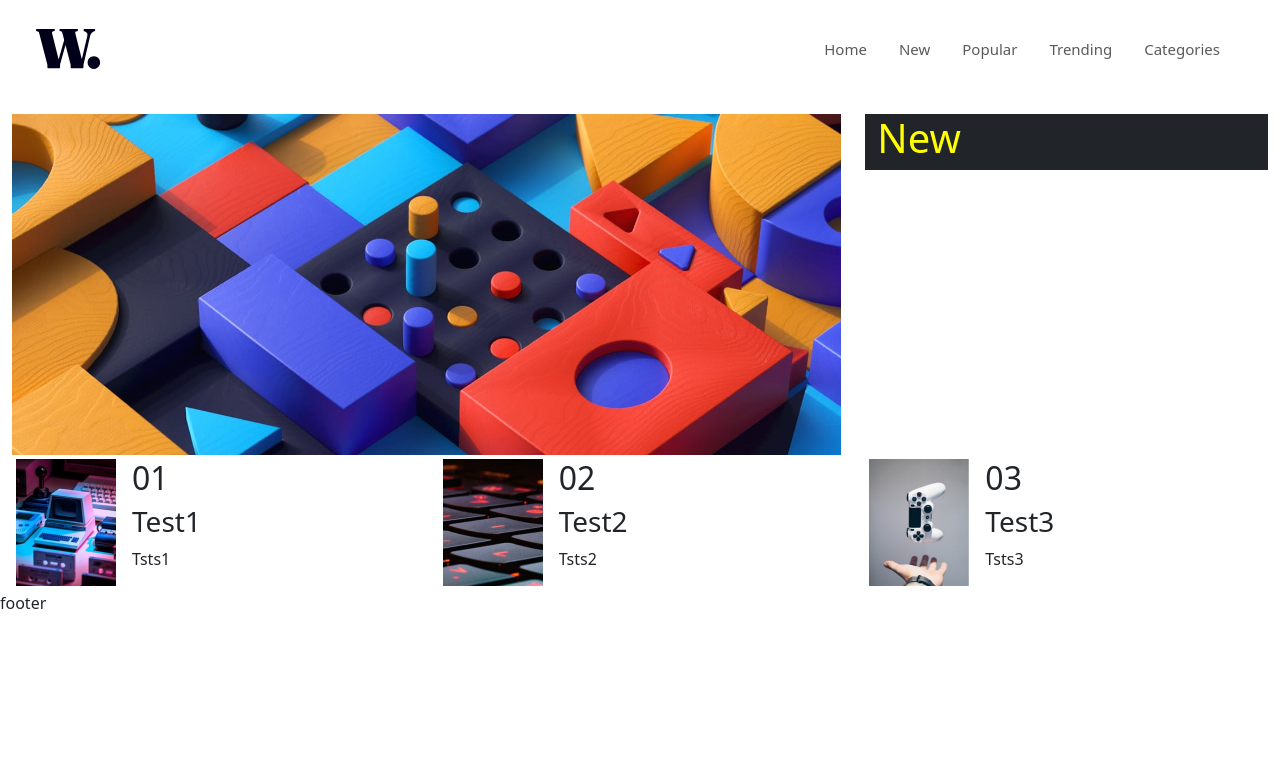
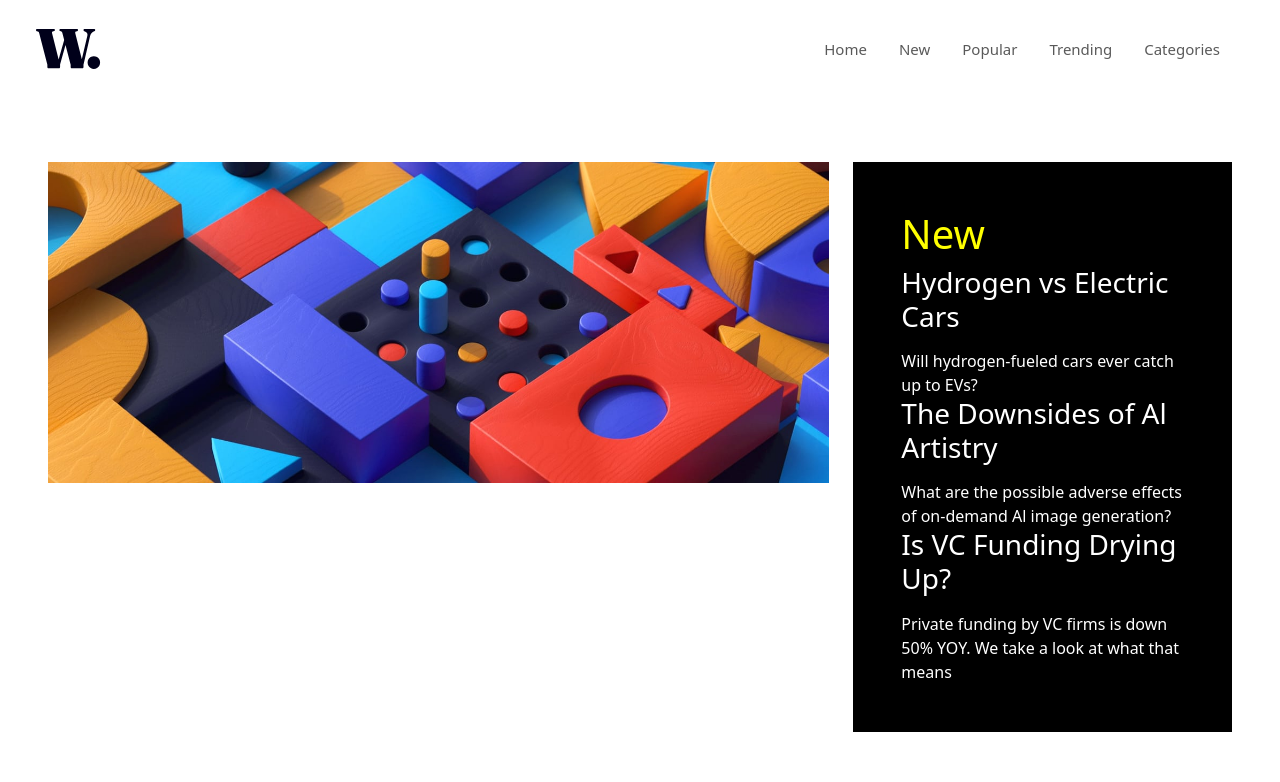
Before and after one commit to NOWORRYGNN/news, a React (Vite) app: page / in a window 1280 px wide. Shown: the top 782 px of the page. Built offline with nearby package versions, Linux system fonts and the light colour scheme; data requests are answered from the project's data file.

Commit message:
News 0.4

```diff
--- a/database/data.json
+++ b/database/data.json
@@ -3,17 +3,17 @@
         {
             "id": 1,
             "tittle": "Hydrogen vs Electric Cars",
-            "text": "Will hydrogen-fueled cars ever catch up to EVs?"
+            "text2": "Will hydrogen-fueled cars ever catch up to EVs?"
         },
         {
             "id": 2,
             "tittle": "The Downsides of Al Artistry",
-            "text": "What are the possible adverse effects of on-demand Al image generation?"
+            "text2": "What are the possible adverse effects of on-demand Al image generation?"
         },
         {
             "id": 3,
             "tittle": "Is VC Funding Drying Up?",
-            "text": "Private funding by VC firms is down 50% YOY. We take a look at what that means"
+            "text2": "Private funding by VC firms is down 50% YOY. We take a look at what that means"
         }
     ]
 }
--- /dev/null
+++ b/src/components/content.jsx
@@ -0,0 +1,13 @@
+import React from 'react';
+import { Stack } from 'react-bootstrap';
+
+const content = ({tittle, text2}) => {
+  return (
+    <Stack direction='vertical' gap={2}>
+        <div style={{color: 'white'}}><h3>{tittle}</h3></div>
+        <div style={{color: 'white'}}>{text2}</div>
+    </Stack>
+  )
+}
+
+export default content
--- a/src/components/layout/LayoutSection.jsx
+++ b/src/components/layout/LayoutSection.jsx
@@ -12,12 +12,12 @@ import Section2sidecontent from './Section2sidecontent';
 
 export default function LayoutSection(){
   return (
-    <Container fluid>
+    <Container fluid className='p-5'>
       <Row className='justify-content-md-center'>
         <Col xs={12} md={8}><Image src={Banner} alt='Banner' fluid /></Col>
         <Col md={4}><Section2sidecontent /></Col>
       </Row>
-      <Row>
+      <Row className='mt-5'>
         {/* imageUrl, Number, Tittle, Content */}
         <Col sm>
           <Card imageUrl={Cimage1} Number="01" Tittle="Test1" Content="Tsts1" />
--- a/src/components/layout/Section2sidecontent.jsx
+++ b/src/components/layout/Section2sidecontent.jsx
@@ -1,25 +1,46 @@
-import React, { useEffect } from 'react';
-import Col from 'react-bootstrap/Col';
-import Container from 'react-bootstrap/Container';
-import Row from 'react-bootstrap/Row';
+import React, { useEffect, useState } from 'react';
+import { Stack } from 'react-bootstrap';
 import Api from '../../api/contentData-api';
+import Content from '../content';
 
 const Section2sidecontent = () => {
+    const selectedId = [1];
+    const selectedId2 = [2];
+    const selectedId3 = [3];
+    const [content2, setContent] = useState([
+        {id: 1, tittle: 'default', text2: 'default'},
+        {id: 2, tittle: 'default', text2: 'default'},
+        {id: 3, tittle: 'default', text2: 'default'}
+    ]);
     useEffect(() => {
         Api.get('/contentData').then(res => {
-            console.log(res);
+            setContent(res.data);
         })
     }, []);
+    const res = selectedId.map((id) => content2.find((o) => o.id === id));
+    const res2 = selectedId2.map((id) => content2.find((o) => o.id === id));
+    const res3 = selectedId3.map((id) => content2.find((o) => o.id === id));
+
+    // console.log(res)
     return (
-    <Container fluid className='bg-dark'>
-        <Row>
-            <Col><h1 style={{color: 'yellow'}}>New</h1></Col>
-            <Col></Col>
-            <Col></Col>
-            <Col></Col>
-        </Row>
-    </Container>
-  )
+        <>
+        <Stack direction='vertical' gap-3 className='bg-black p-5'>
+            <div className="bg-black" style={{color: 'yellow'}}><h1>New</h1></div>
+            <Content
+                tittle={res.map(res => <div>{res.tittle}</div>)}
+                text2={res.map(res => <div>{res.text2}</div>)}
+            />
+            <Content
+                tittle={res2.map(res2 => <div>{res2.tittle}</div>)}
+                text2={res2.map(res2 => <div>{res2.text2}</div>)}
+            />
+            <Content
+                tittle={res3.map(res3 => <div>{res3.tittle}</div>)}
+                text2={res3.map(res3 => <div>{res3.text2}</div>)}
+            />
+        </Stack>
+        </>
+    )
 }
 
 export default Section2sidecontent
```
